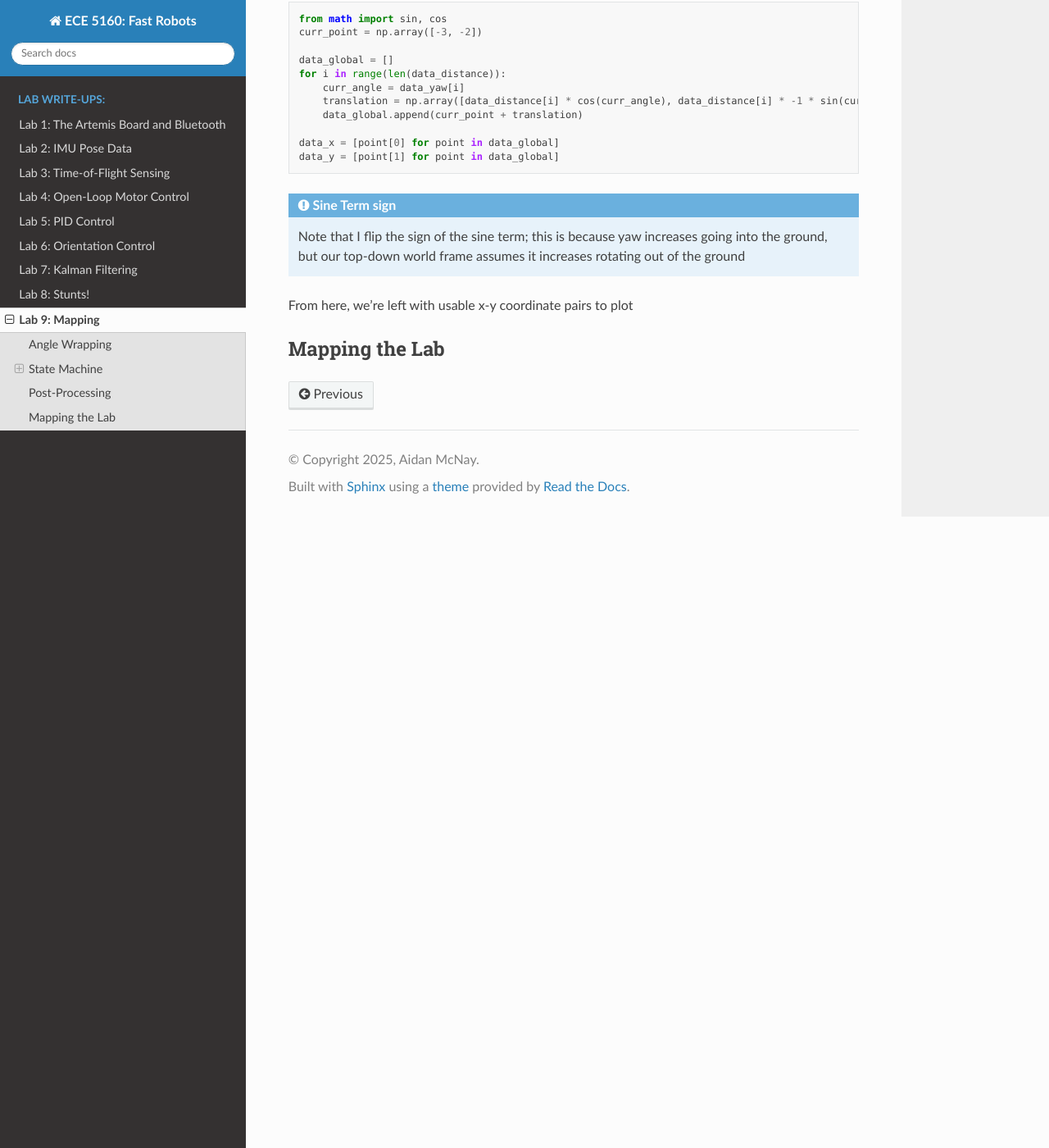
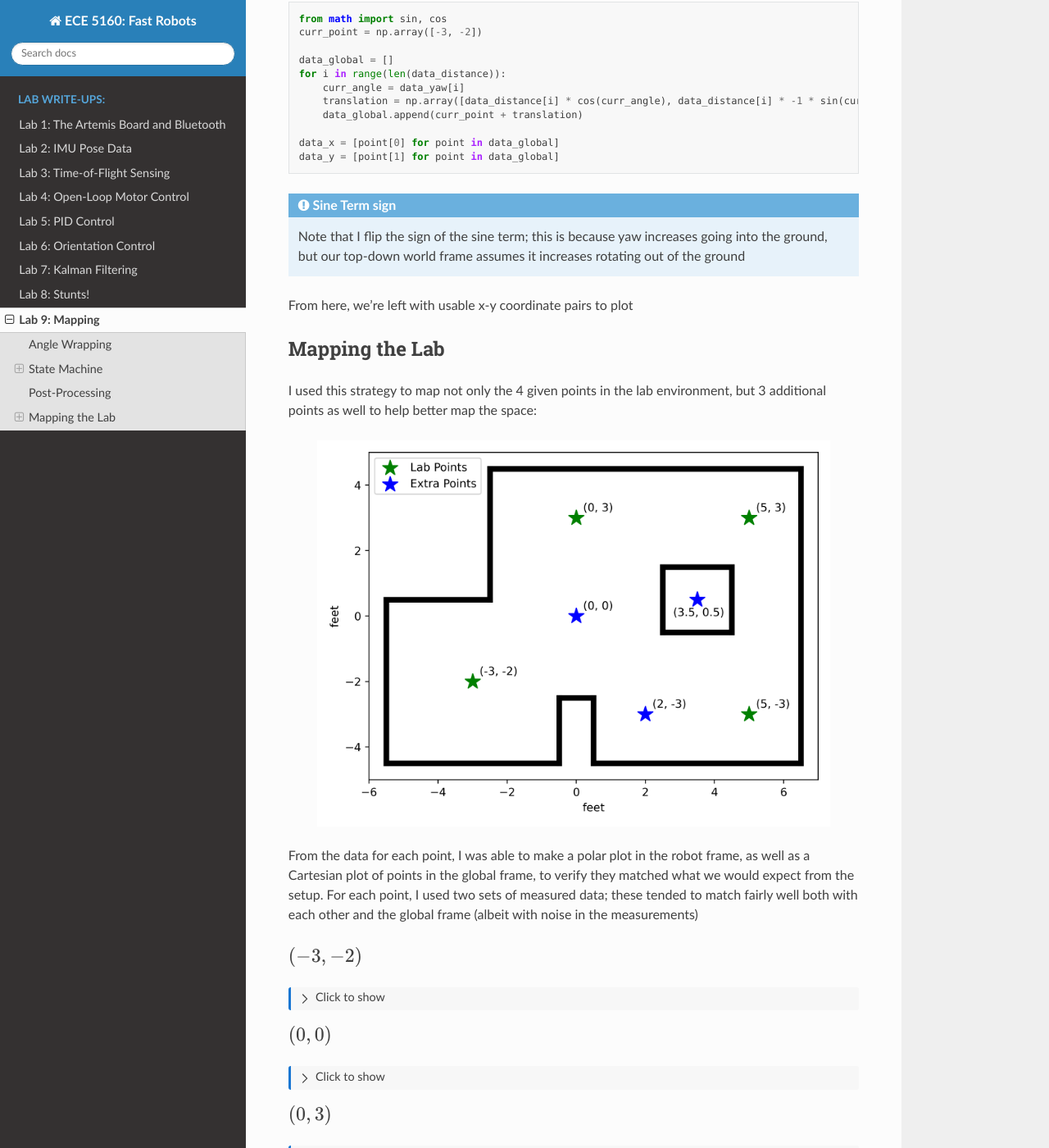
Before and after one commit to Aidan-McNay/fast-robots-docs, a Sphinx documentation site: the page built from docs/lab9.rst, in a window 1280 px wide and 1400 px high, scrolled down 6764 px. Shown: the whole window at 82% size. Built offline with Sphinx 7.4.7 and the Read the Docs theme 3.1.0, drawn with Linux system fonts in a browser that asks for light colours; some of the changed text lies outside the part shown.

Commit message:
Almost done with Lab 9

```diff
--- a/docs/lab9.rst
+++ b/docs/lab9.rst
@@ -419,3 +419,169 @@ From here, we're left with usable x-y coordinate pairs to plot
 
 Mapping the Lab
 --------------------------------------------------------------------------
+
+I used this strategy to map not only the 4 given points in
+the lab environment, but 3 additional points as well to help better map the
+space:
+
+.. image:: img/lab9/setup.png
+   :align: center
+   :width: 90%
+   :class: bottompadding
+
+From the data for each point, I was able to make a polar plot in the robot
+frame, as well as a Cartesian plot of points in the global frame, to
+verify they matched what we would expect from the setup. For each point,
+I used two sets of measured data; these tended to match fairly well both
+with each other and the global frame
+(albeit with noise in the measurements)
+
+:math:`(-3, -2)`
+""""""""""""""""""""""""""""""""""""""""""""""""""""""""""""""""""""""""""
+
+.. toggle::
+
+   .. image:: img/lab9/-3_-2_plot.png
+      :align: center
+      :width: 90%
+      :class: bottompadding
+
+   .. image:: img/lab9/-3_-2_2_plot.png
+      :align: center
+      :width: 90%
+      :class: bottompadding
+
+:math:`(0, 0)`
+""""""""""""""""""""""""""""""""""""""""""""""""""""""""""""""""""""""""""
+
+.. toggle::
+
+   .. image:: img/lab9/0_0_plot.png
+      :align: center
+      :width: 90%
+      :class: bottompadding
+
+   .. image:: img/lab9/0_0_2_plot.png
+      :align: center
+      :width: 90%
+      :class: bottompadding
+
+:math:`(0, 3)`
+""""""""""""""""""""""""""""""""""""""""""""""""""""""""""""""""""""""""""
+
+.. toggle::
+
+   .. image:: img/lab9/0_3_plot.png
+      :align: center
+      :width: 90%
+      :class: bottompadding
+
+   .. image:: img/lab9/0_3_2_plot.png
+      :align: center
+      :width: 90%
+      :class: bottompadding
+
+:math:`(2, -3)`
+""""""""""""""""""""""""""""""""""""""""""""""""""""""""""""""""""""""""""
+
+.. toggle::
+
+   .. image:: img/lab9/2_-3_plot.png
+      :align: center
+      :width: 90%
+      :class: bottompadding
+
+   .. image:: img/lab9/2_-3_2_plot.png
+      :align: center
+      :width: 90%
+      :class: bottompadding
+
+:math:`(3.5, 0.5)`
+""""""""""""""""""""""""""""""""""""""""""""""""""""""""""""""""""""""""""
+
+.. toggle::
+
+   .. image:: img/lab9/box_plot.png
+      :align: center
+      :width: 90%
+      :class: bottompadding
+
+   .. image:: img/lab9/box_2_plot.png
+      :align: center
+      :width: 90%
+      :class: bottompadding
+
+:math:`(5, 3)`
+""""""""""""""""""""""""""""""""""""""""""""""""""""""""""""""""""""""""""
+
+.. toggle::
+
+   .. image:: img/lab9/5_3_plot.png
+      :align: center
+      :width: 90%
+      :class: bottompadding
+
+   .. image:: img/lab9/5_3_2_plot.png
+      :align: center
+      :width: 90%
+      :class: bottompadding
+
+:math:`(5, -3)`
+""""""""""""""""""""""""""""""""""""""""""""""""""""""""""""""""""""""""""
+
+.. toggle::
+
+   .. image:: img/lab9/5_-3_plot.png
+      :align: center
+      :width: 90%
+      :class: bottompadding
+
+   .. image:: img/lab9/5_-3_2_plot.png
+      :align: center
+      :width: 90%
+      :class: bottompadding
+
+From here, we can combine the points to reconstruct our lab setup:
+
+.. image:: img/lab9/global_data.png
+      :align: center
+      :width: 90%
+      :class: bottompadding
+
+We can visually see that this is a fairly good mapping of our space,
+reinforced by converting it to a line map by superimposing lines on
+areas of high density:
+
+.. code-block:: python
+   :class: toggle
+
+   # Code to add lines on the plot
+   lines_to_add = [
+       # Express as endpoints of a line -> ((x0, y0), (x1, y1))
+       ((0.5, -4.5), (6.5, -4.5)),
+       ((6.5, -4.5), (6.5, 4.5)),
+       ((6.5, 4.5), (-2.8, 4.5)),
+       ((-2.8, 4.5), (-2.8, 0.7)),
+       ((-2.8, 0.7), (-5.5, 0.7)),
+       ((-5.5, 0.7), (-5.5, -4.5)),
+       ((-5.5, -4.5), (-0.7, -4.5)),
+       ((-0.7, -4.5), (-0.7, -2.5)),
+       ((-0.7, -2.5), (0.5, -2.5)),
+       ((0.5, -2.5), (0.5, -4.5)),
+
+       # Box
+       ((2.5, -0.4), (4.3, -0.4)),
+       ((4.3, -0.4), (4.3, 1.4)),
+       ((4.3, 1.4), (2.5, 1.4)),
+       ((2.5, 1.4), (2.5, -0.4)),
+   ]
+
+   for (p0, p1) in lines_to_add:
+       x_data = [p0[0], p1[0]]
+       y_data = [p0[1], p1[1]]
+       plt.plot(x_data, y_data, "k", linewidth = 3)
+
+.. image:: img/lab9/global_data_annotated.png
+      :align: center
+      :width: 90%
+      :class: bottompadding
```
Also changed, not shown: docs/img/lab9/-3_-2_2_plot.png (added), docs/img/lab9/-3_-2_plot.png (added), docs/img/lab9/0_0_2_plot.png (added), docs/img/lab9/0_0_plot.png (added), docs/img/lab9/0_3_2_plot.png (added), docs/img/lab9/0_3_plot.png (added), docs/img/lab9/2_-3_2_plot.png (added), docs/img/lab9/2_-3_plot.png (added), docs/img/lab9/5_-3_2_plot.png (added), docs/img/lab9/5_-3_plot.png (added), docs/img/lab9/5_3_2_plot.png (added), docs/img/lab9/5_3_plot.png (added), docs/img/lab9/box_2_plot.png (added), docs/img/lab9/box_plot.png (added), 3 more files.
